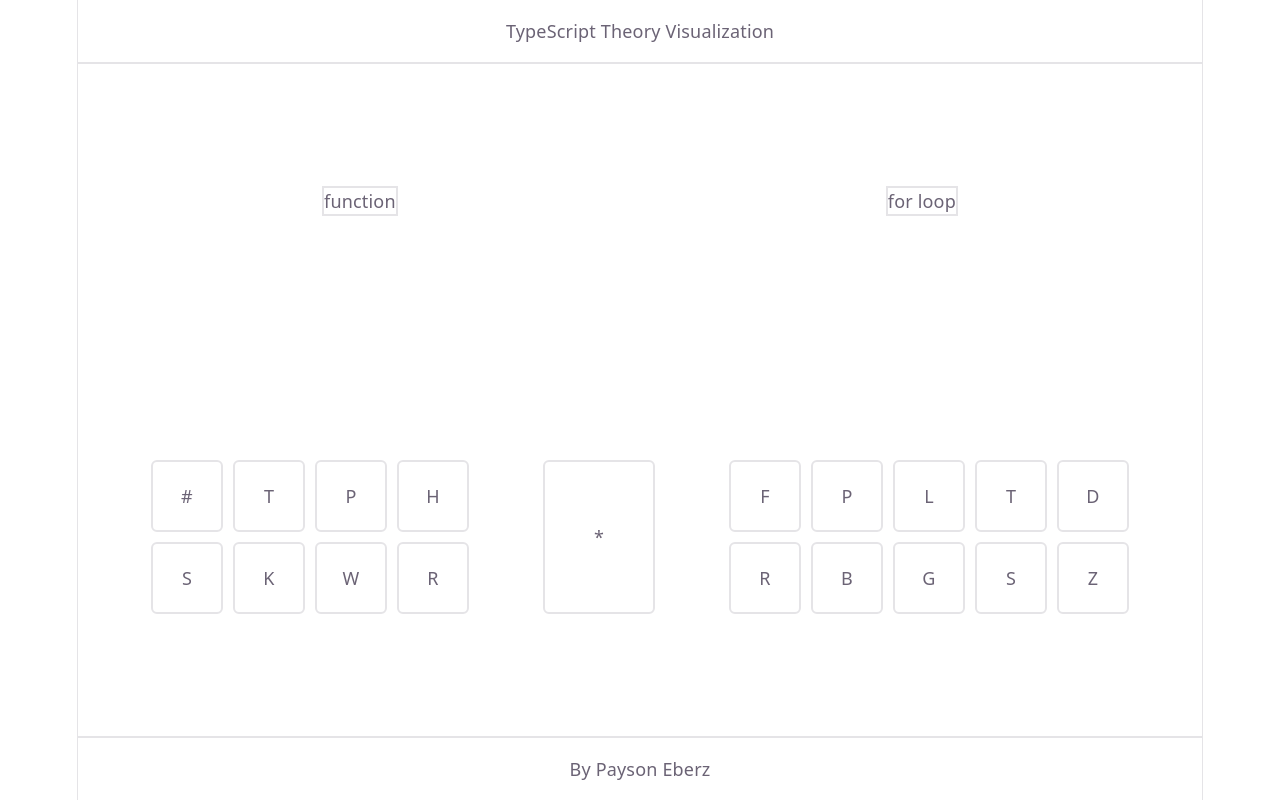
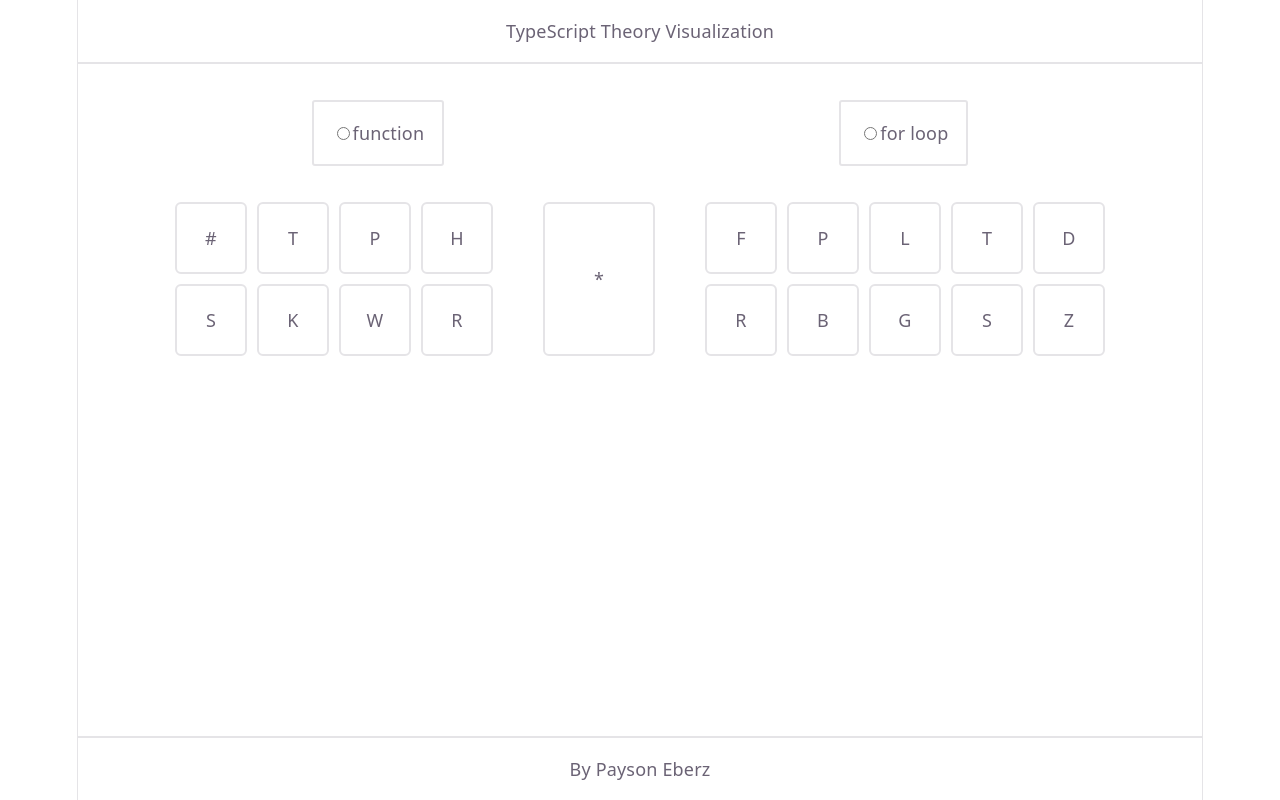
Before and after one commit to PAYS0N/ts-steno-visualization, a React (Vite) app: page / in a window 1280 px wide. Built offline with nearby package versions, Linux system fonts and the light colour scheme.

Commit message:
Make features radio buttons

```diff
--- a/src/Feature.css
+++ b/src/Feature.css
@@ -1,3 +1,5 @@
 .feature {
+	padding: 1rem;
 	border: 2px solid var(--border);
+	border-radius: 3px;
 }
--- a/src/Feature.tsx
+++ b/src/Feature.tsx
@@ -2,11 +2,15 @@ import './Feature.css'
 
 interface FeatureProp{
 	label: string;
+	forRadio: string;
 }
 
-function Feature({label}: FeatureProp): React.ReactElement {
+function Feature({label, forRadio}: FeatureProp): React.ReactElement {
 	return (
-		<div className="feature">{label}</div>
+		<label className="feature">
+			<input type="radio" value={label} name={forRadio} />
+			<span>{label}</span>
+		</label>
 	)
 }
 
--- a/src/FeatureSelection.tsx
+++ b/src/FeatureSelection.tsx
@@ -4,8 +4,8 @@ import "./FeatureSelection.css"
 function FeatureSelection(): React.ReactElement {
 	return (
 		<div className="feature-selection">
-			<Feature label="function"/>
-			<Feature label="for loop"/>
+			<Feature forRadio="first-stroke" label="function"/>
+			<Feature forRadio="first-stroke" label="for loop"/>
 		</div>
 	)
 }
--- a/src/Page.css
+++ b/src/Page.css
@@ -2,12 +2,13 @@
 	height: 100dvh;
 	display: flex;
 	flex-direction: column;
-	justify-content: space-between;
 }
 
 .main {
-	height: 100%;
+	flex: 1;
 	display: flex;
 	flex-direction: column;
-	justify-content: space-around;
+
+	padding: 2rem;
+	gap: 2rem;
 }
```
